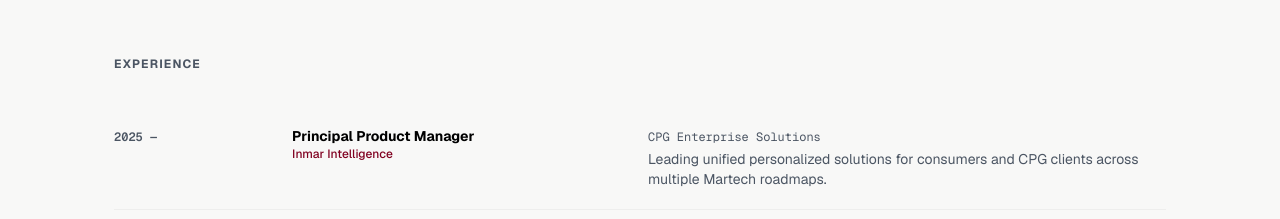
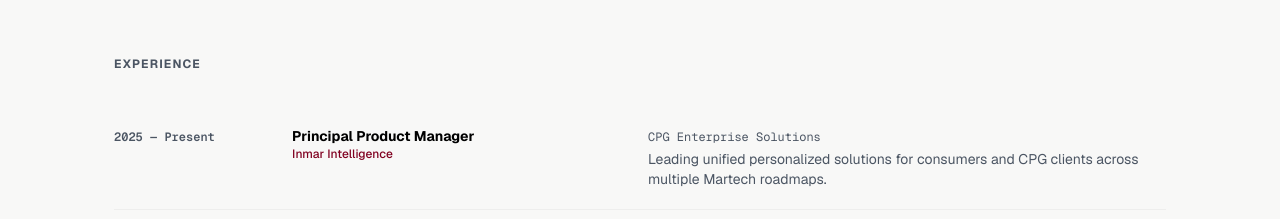
Before and after one commit to kristynazackova-personal/kristynazackova, a Next.js app: page / in a window 1280 px wide. Shown: the part 1140-1359 px from the top of the page. Built offline with nearby package versions, Linux system fonts and the light colour scheme; a web font is replaced by a local one.

Commit message:
Fix experience period: 2025 — Present
Co-Authored-By: Claude Opus 4.6 (1M context) <noreply@anthropic.com>

```diff
--- a/src/components/version-d.tsx
+++ b/src/components/version-d.tsx
@@ -45,7 +45,7 @@ const experience = [
   {
     role: "Principal Product Manager",
     company: "Inmar Intelligence",
-    period: "2025 —",
+    period: "2025 — Present",
     scope: "CPG Enterprise Solutions",
     description: "Leading unified personalized solutions for consumers and CPG clients across multiple Martech roadmaps.",
   },
```
